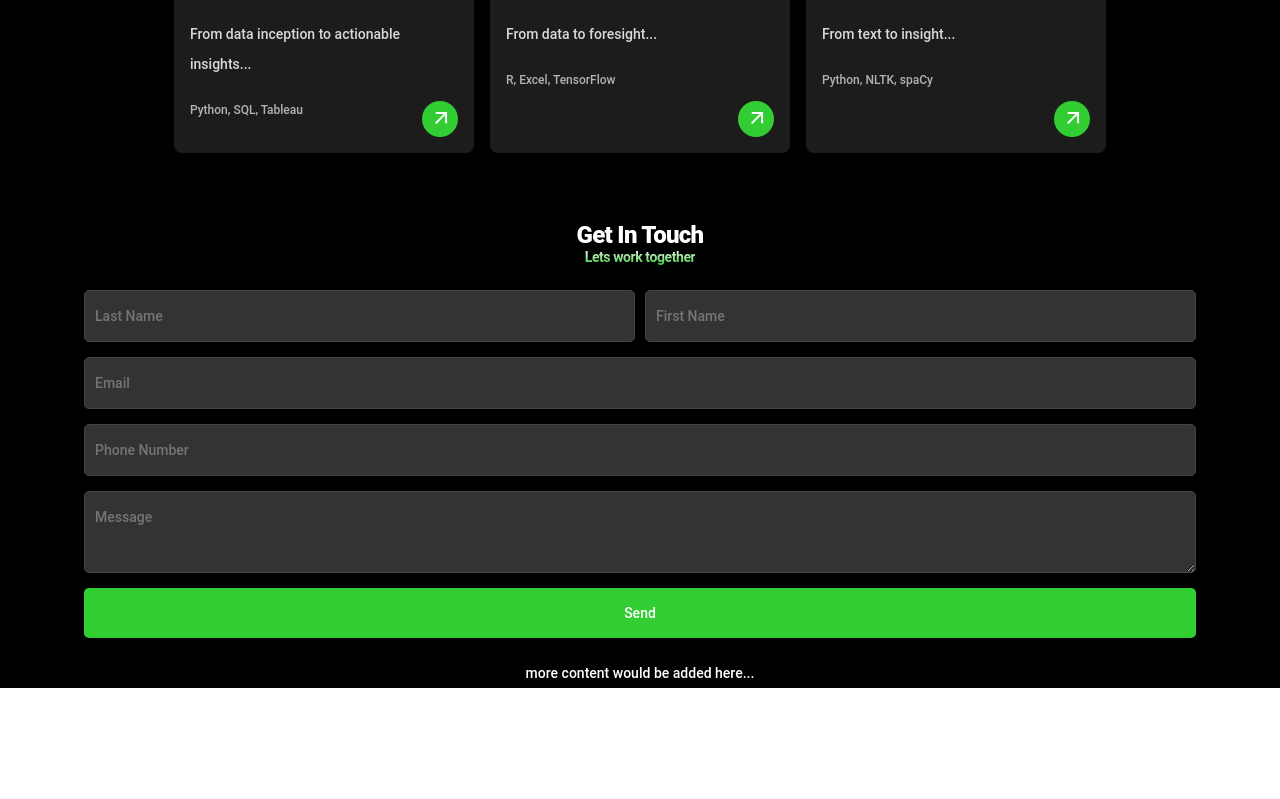
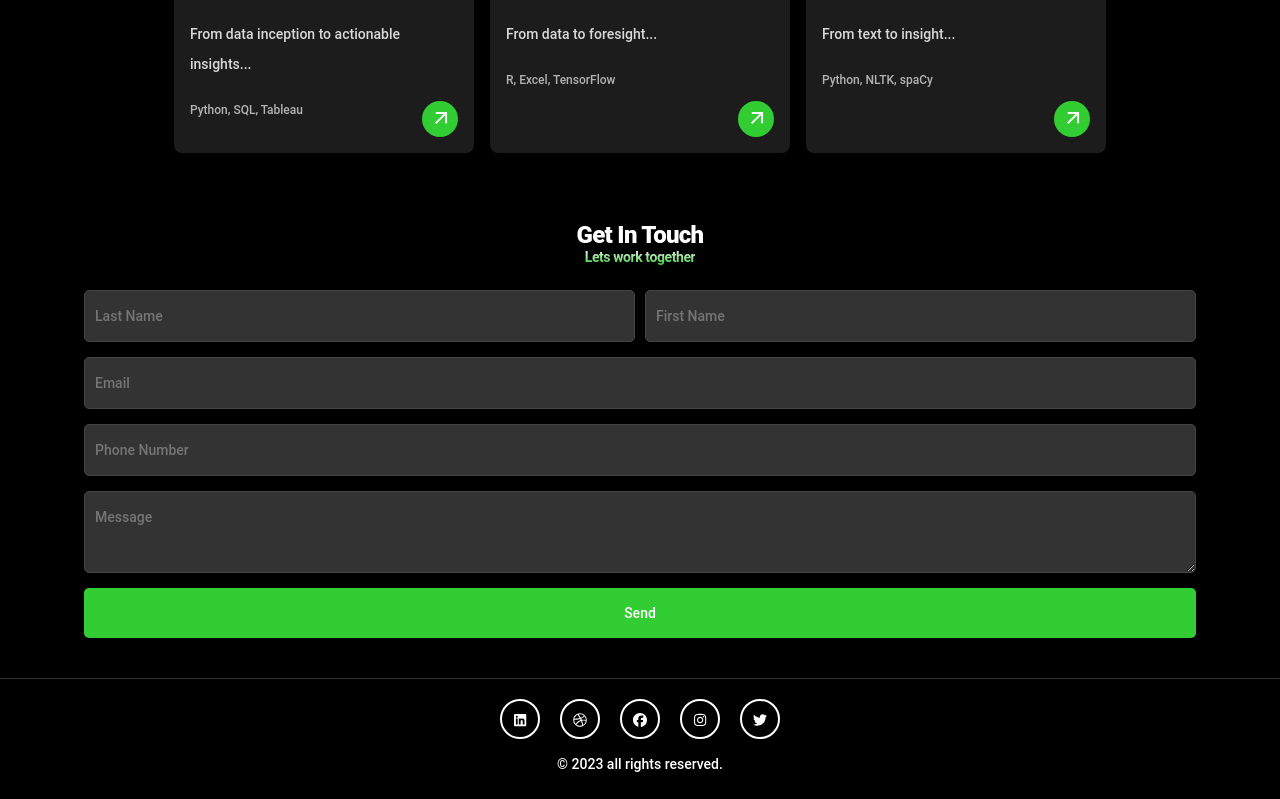
Before and after one commit to Othmane-aoubid/othmane_aoubid_portfolio, a Vue app: page / in a window 1280 px wide. Shown: the part 2103-2902 px from the top of the page. Before the commit the page ends 2791 px from the top, so only its background shows below. Built offline with nearby package versions, Linux system fonts and the light colour scheme.

Commit message:
added the footer to the page

```diff
--- a/package.json
+++ b/package.json
@@ -8,6 +8,7 @@
     "lint": "vue-cli-service lint"
   },
   "dependencies": {
+    "@fortawesome/fontawesome-free": "^6.6.0",
     "core-js": "^3.8.3",
     "vue": "^3.2.13"
   },
--- a/src/App.vue
+++ b/src/App.vue
@@ -5,9 +5,7 @@
     <WhatIdDoVue />
     <MyProjects />
     <GetInTouchVue />
-    <div style="text-align: center;">
-      more content would be added here...
-    </div>
+    <FooterView />
   </div>
 </template>
 
@@ -17,6 +15,7 @@ import HeroVueVue from './components/HeroVue.vue';
 import WhatIdDoVue from './components/WhatIdDo.vue';
 import MyProjects from './components/MyProjects.vue';
 import GetInTouchVue from './components/GetInTouch.vue';
+import FooterView from './components/FooterView.vue';
 export default {
   name: "App",
   components: {
@@ -24,7 +23,8 @@ export default {
     HeroVueVue,
     WhatIdDoVue,
     MyProjects,
-    GetInTouchVue
+    GetInTouchVue,
+    FooterView
   },
 };
 </script>
--- /dev/null
+++ b/src/components/FooterView.vue
@@ -0,0 +1,59 @@
+<template>
+  <div class="footer--container">
+    <div class="line"></div>
+    <div class="social-icons">
+      <a href="#" class="icon linkedin"><i class="fab fa-linkedin"></i></a>
+      <a href="#" class="icon dribbble"><i class="fab fa-dribbble"></i></a>
+      <a href="#" class="icon facebook"><i class="fab fa-facebook"></i></a>
+      <a href="#" class="icon instagram"><i class="fab fa-instagram"></i></a>
+      <a href="#" class="icon twitter"><i class="fab fa-twitter"></i></a>
+    </div>
+    <div class="copyright">© 2023 all rights reserved.</div>
+  </div>
+</template>
+
+<script>
+export default {};
+</script>
+
+<style scoped>
+.footer--container {
+  background-color: black;
+  color: white;
+  text-align: center;
+  padding: 20px 0;
+}
+
+.line {
+  width: 100%;
+  height: 1px;
+  background-color: #333;
+  margin-bottom: 20px;
+}
+
+.social-icons {
+  margin-bottom: 10px;
+}
+
+.social-icons .icon {
+  margin: 0 10px;
+  color: white;
+  text-decoration: none;
+  display: inline-block;
+  width: 40px;
+  height: 40px;
+  line-height: 40px;
+  border: 2px solid white;
+  border-radius: 50%;
+  text-align: center;
+}
+
+.social-icons .icon i {
+  font-size: 20px;
+  vertical-align: middle;
+}
+
+.copyright {
+  font-size: 14px;
+}
+</style>
--- a/src/main.js
+++ b/src/main.js
@@ -1,4 +1,6 @@
 import { createApp } from 'vue'
 import App from './App.vue'
+import '@fortawesome/fontawesome-free/css/all.css';
+import '@fortawesome/fontawesome-free/js/all.js';
 
 createApp(App).mount('#app')
```
Also changed, not shown: 1 other file (tests, documents, lock files or other folders).
